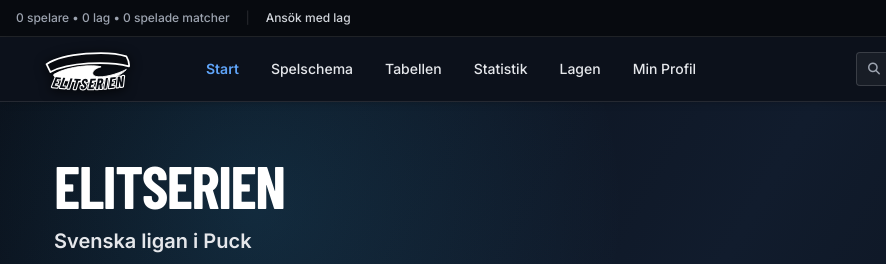
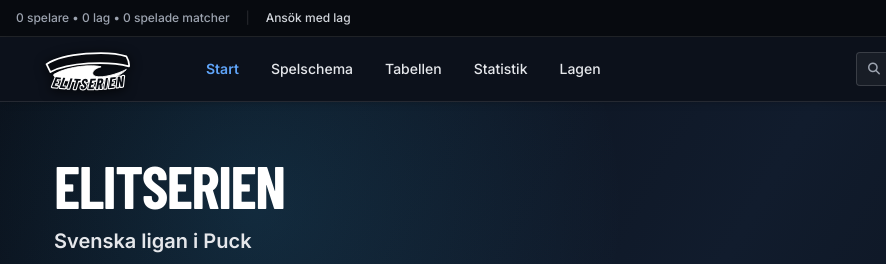
Before and after one commit to dasvante/elitserien-puck, a website: page index.html in a window 1280 px wide. Shown: the top 264 px of the page, 0-886 px from the left. Drawn offline with nearby package versions, Linux system fonts and the light colour scheme; no server answers; a web font is replaced by a local one.

Commit message:
Update index.html

```diff
--- a/index.html
+++ b/index.html
@@ -70,7 +70,6 @@
           <button onclick="switchView('standings')" id="nav-standings" class="nav-link px-3.5 py-2 rounded hover:bg-white/5 transition text-gray-200">Tabellen</button>
           <button onclick="switchView('stats')" id="nav-stats" class="nav-link px-3.5 py-2 rounded hover:bg-white/5 transition text-gray-200">Statistik</button>
           <button onclick="switchView('teams')" id="nav-teams" class="nav-link px-3.5 py-2 rounded hover:bg-white/5 transition text-gray-200">Lagen</button>
-          <button onclick="openMyProfile()" id="nav-profile" class="nav-link px-3.5 py-2 rounded hover:bg-white/5 transition text-gray-200">Min Profil</button>
           <button onclick="switchView('admin')" id="nav-admin" class="hidden nav-link px-3.5 py-1.5 rounded bg-amber-500/15 border border-amber-400/30 hover:bg-amber-500/25 transition text-amber-300 font-semibold items-center gap-2 ml-2">
             <span>Admin</span>
             <span id="navAdminCount" class="bg-rose-600 text-white text-[11px] px-1.5 py-0.2 rounded-full font-bold">0</span>
```
